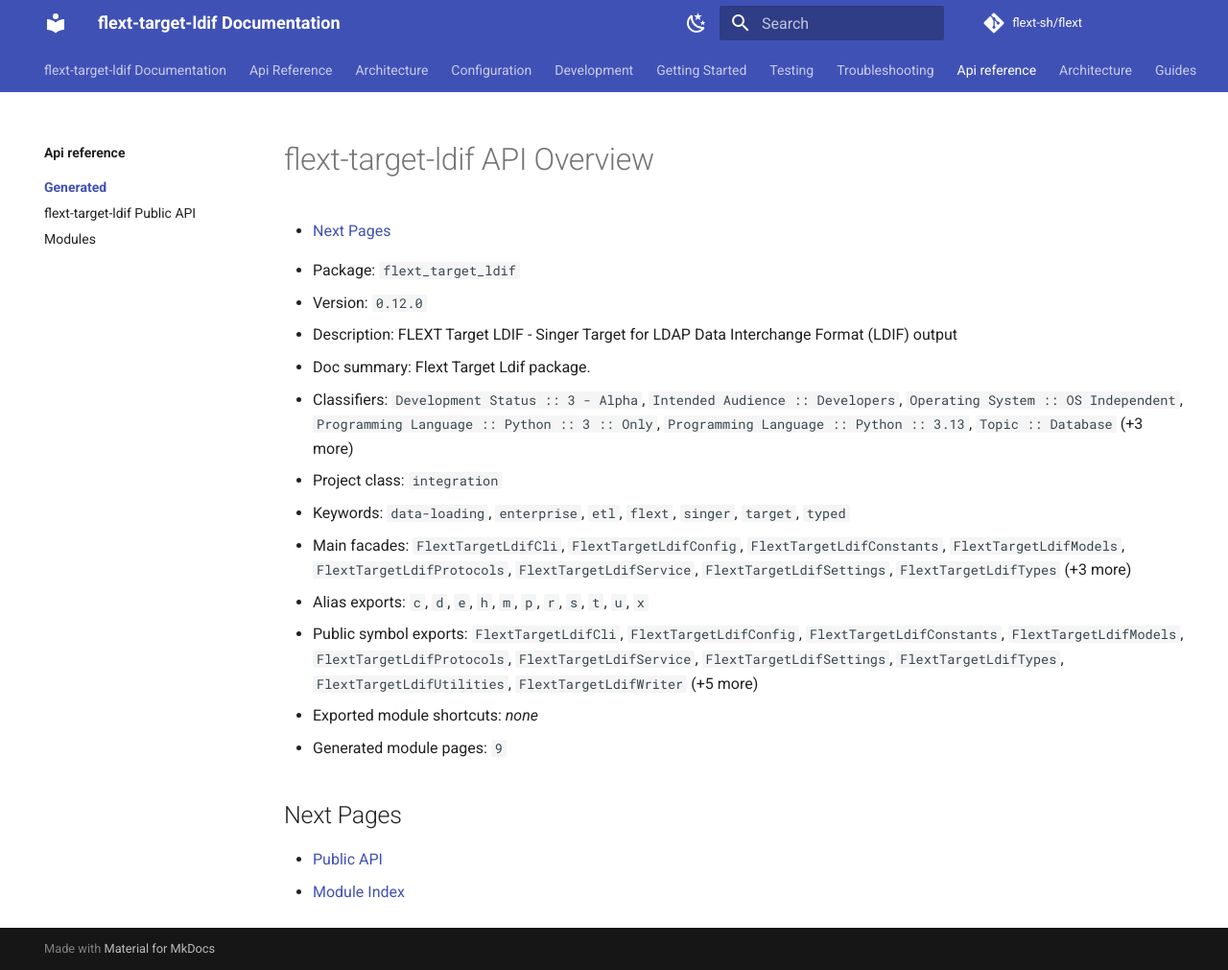
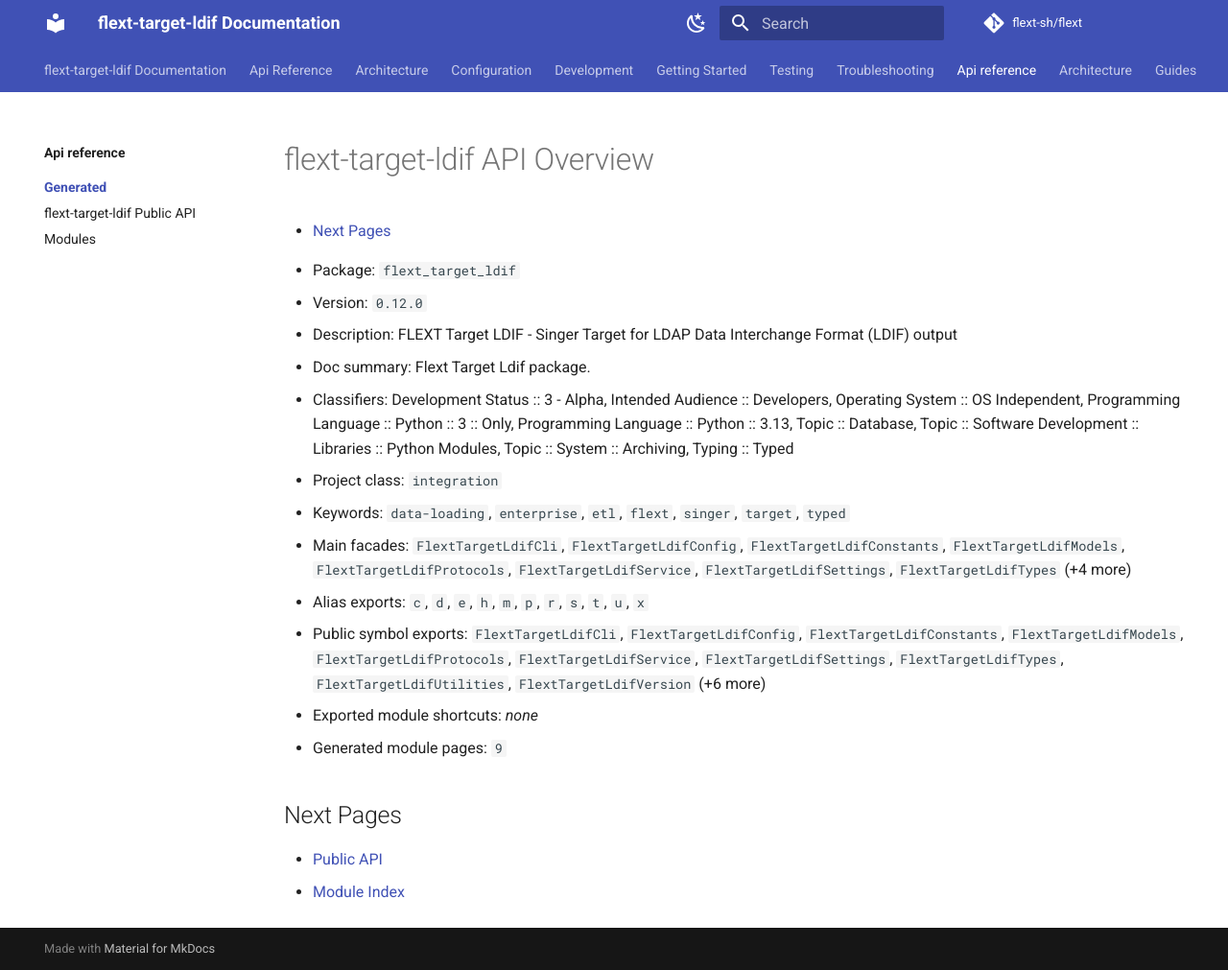
Before and after one commit to flext-sh/flext-target-ldif, an MkDocs documentation site: the page built from docs/api-reference/generated/overview.md, in a window 1280 px wide and 1011 px high. Shown: the whole window at 96% size. Built offline with MkDocs 1.6.1 and Material for MkDocs 9.7.7, drawn with Linux system fonts in a browser that asks for light colours; comment, search, counter and statistics services are not loaded.

Commit message:
chore(gen): converge projections to current generator
make gen converged stale committed projections (nearest-facade
resolution and docs/mkdocs surface). Verified fixed point: the
second consecutive make gen left the tree unchanged.

```diff
--- a/docs/api-reference/generated/overview.md
+++ b/docs/api-reference/generated/overview.md
@@ -13,19 +13,21 @@
 - Description: FLEXT Target LDIF - Singer Target for LDAP Data Interchange Format (LDIF)
   output
 - Doc summary: Flext Target Ldif package.
-- Classifiers: `Development Status :: 3 - Alpha`, `Intended Audience :: Developers`,
-  `Operating System :: OS Independent`, `Programming Language :: Python :: 3 :: Only`,
-  `Programming Language :: Python :: 3.13`, `Topic :: Database` (+3 more)
+- Classifiers: Development Status :: 3 - Alpha, Intended Audience :: Developers,
+  Operating System :: OS Independent, Programming Language :: Python :: 3 :: Only,
+  Programming Language :: Python :: 3.13, Topic :: Database, Topic :: Software
+  Development :: Libraries :: Python Modules, Topic :: System :: Archiving, Typing ::
+  Typed
 - Project class: `integration`
 - Keywords: `data-loading`, `enterprise`, `etl`, `flext`, `singer`, `target`, `typed`
 - Main facades: `FlextTargetLdifCli`, `FlextTargetLdifConfig`,
   `FlextTargetLdifConstants`, `FlextTargetLdifModels`, `FlextTargetLdifProtocols`,
-  `FlextTargetLdifService`, `FlextTargetLdifSettings`, `FlextTargetLdifTypes` (+3 more)
+  `FlextTargetLdifService`, `FlextTargetLdifSettings`, `FlextTargetLdifTypes` (+4 more)
 - Alias exports: `c`, `d`, `e`, `h`, `m`, `p`, `r`, `s`, `t`, `u`, `x`
 - Public symbol exports: `FlextTargetLdifCli`, `FlextTargetLdifConfig`,
   `FlextTargetLdifConstants`, `FlextTargetLdifModels`, `FlextTargetLdifProtocols`,
   `FlextTargetLdifService`, `FlextTargetLdifSettings`, `FlextTargetLdifTypes`,
-  `FlextTargetLdifUtilities`, `FlextTargetLdifWriter` (+5 more)
+  `FlextTargetLdifUtilities`, `FlextTargetLdifVersion` (+6 more)
 - Exported module shortcuts: _none_
 - Generated module pages: `9`
 
--- a/mkdocs.yml
+++ b/mkdocs.yml
@@ -37,6 +37,7 @@
       toggle:
         icon: material/weather-sunny
         name: Switch to light mode
+
 
 plugins:
   - search
--- a/pyproject.toml
+++ b/pyproject.toml
@@ -162,11 +162,8 @@
 [tool.hatch.build.targets.wheel]
 packages = ["src/flext_target_ldif"]
 
-[tool.hatch.build.targets.wheel.force-include]
-config = "flext_target_ldif/config"
-
 [tool.hatch.build.targets.sdist]
-only-include = ["src/flext_target_ldif", "config"]
+only-include = ["src/flext_target_ldif"]
 
 [tool.mypy]
 disable_error_code = [
```
Also changed, not shown: README.md (+12 -6 lines), docs/api-reference/README.md (+1 -1 lines), docs/api-reference/generated/public-api.md (+6 -2 lines), docs/index.md (+11 -5 lines), src/flext_target_ldif/__init__.py (+2 -5 lines), 3 other files.
